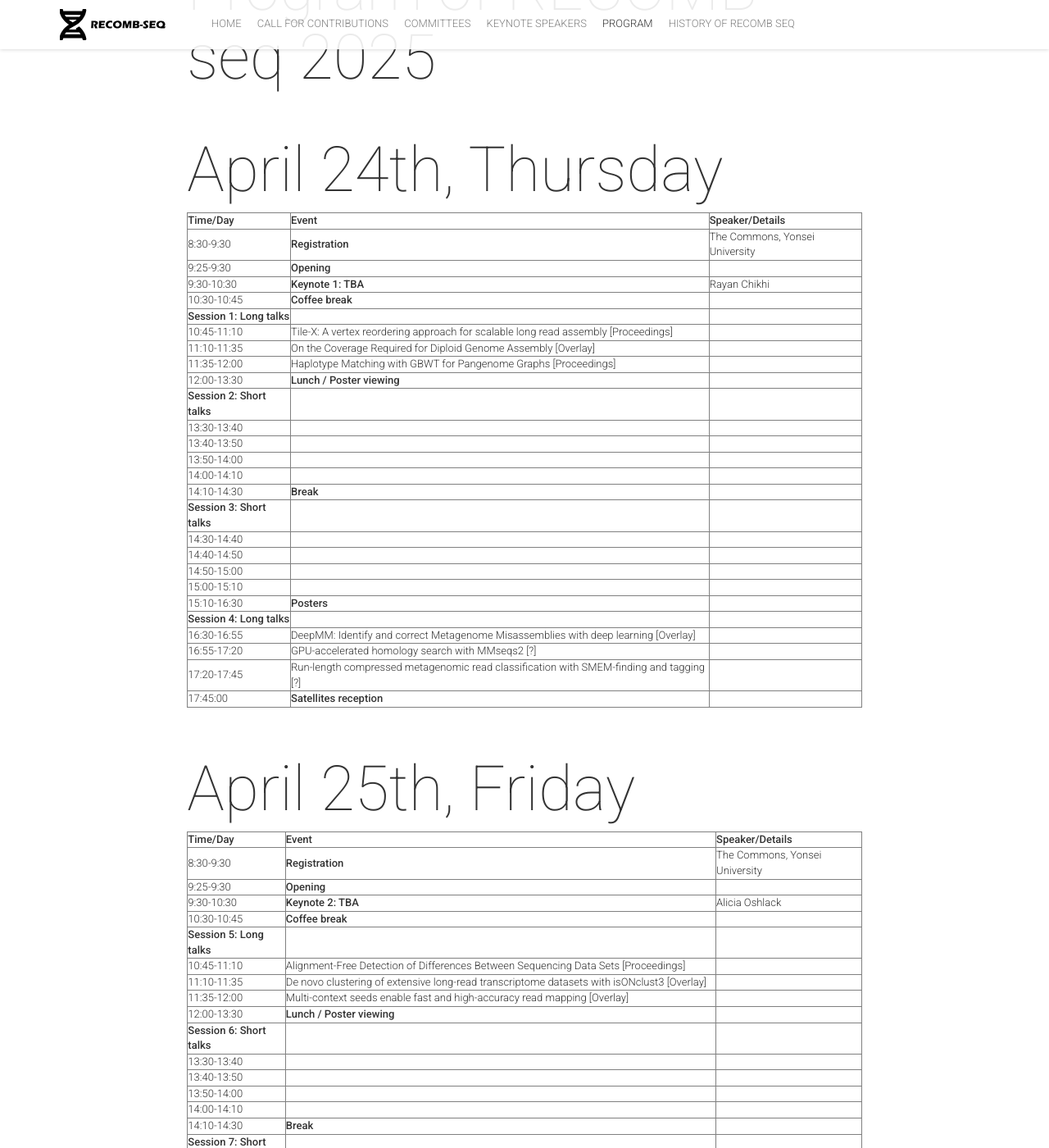
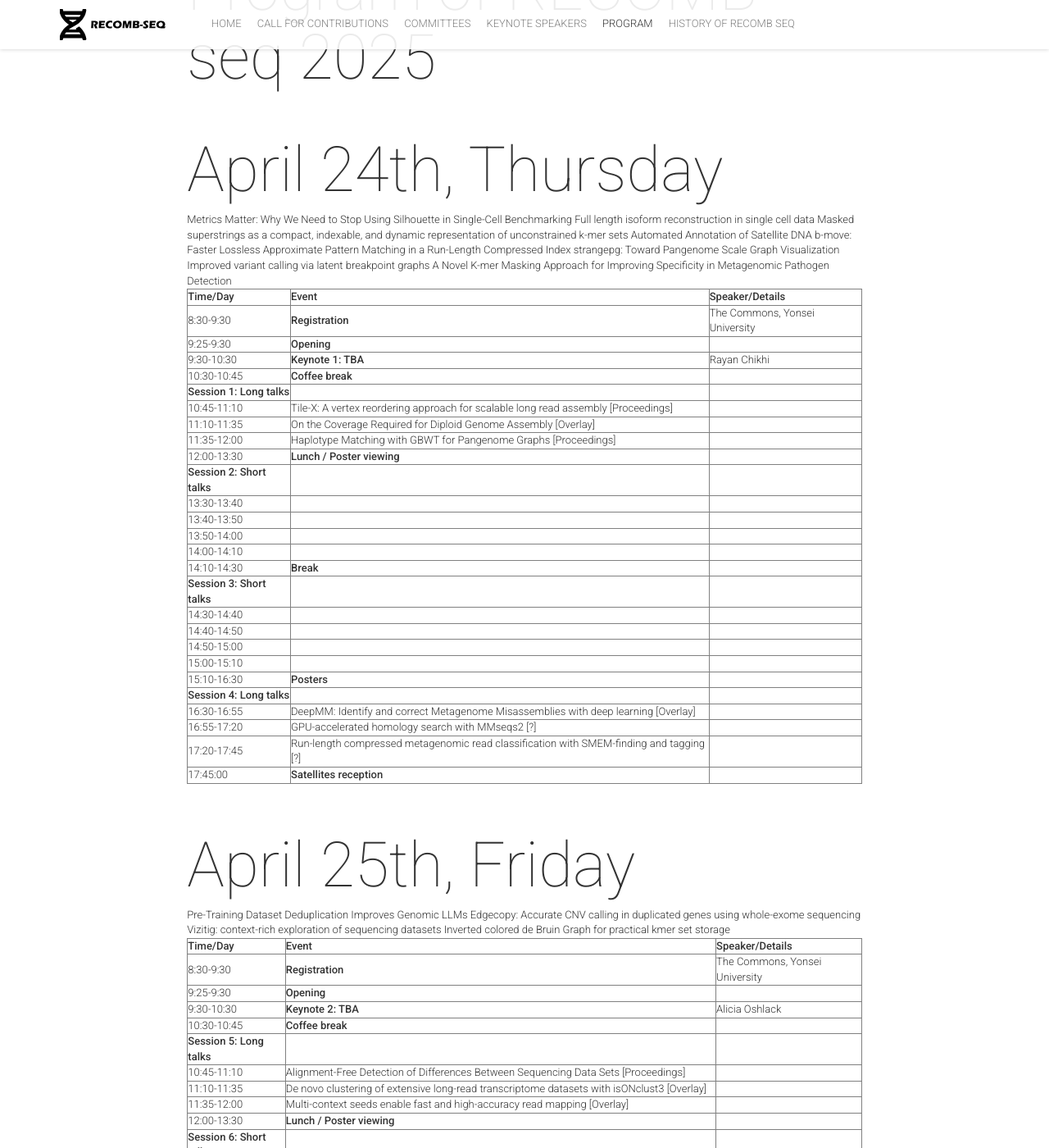
Before and after one commit to recomb-seq/recomb-seq.github.io, a Jekyll site: the page built from schedule.html, in a window 1280 px wide and 1400 px high, scrolled down 533 px. Shown: the whole window at 82% size. Built offline with Jekyll 4.4.1, drawn with Linux system fonts in a browser that asks for light colours; nearby versions of some CDN libraries; comment, search, counter and statistics services are not loaded.

Commit message:
updated program

```diff
--- a/_includes/schedule2025.html
+++ b/_includes/schedule2025.html
@@ -68,21 +68,25 @@
     <tr>
       <td>13:30-13:40</td>
       <td></td>
+            Metrics Matter: Why We Need to Stop Using Silhouette in Single-Cell Benchmarking
       <td></td>
     </tr>
     <tr>
       <td>13:40-13:50</td>
       <td></td>
+      Full length isoform reconstruction in single cell data
       <td></td>
     </tr>
     <tr>
       <td>13:50-14:00</td>
       <td></td>
+      Masked superstrings as a compact, indexable, and dynamic representation of unconstrained k-mer sets
       <td></td>
     </tr>
     <tr>
       <td>14:00-14:10</td>
       <td></td>
+      Automated Annotation of Satellite DNA
       <td></td>
     </tr>
     <tr>
@@ -98,21 +102,25 @@
     <tr>
       <td>14:30-14:40</td>
       <td></td>
+      b-move: Faster Lossless Approximate Pattern Matching in a Run-Length Compressed Index
       <td></td>
     </tr>
     <tr>
       <td>14:40-14:50</td>
       <td></td>
+      strangepg: Toward Pangenome Scale Graph Visualization
       <td></td>
     </tr>
     <tr>
       <td>14:50-15:00</td>
       <td></td>
+      Improved variant calling via latent breakpoint graphs
       <td></td>
     </tr>
     <tr>
       <td>15:00-15:10</td>
       <td></td>
+      A Novel K-mer Masking Approach for Improving Specificity in Metagenomic Pathogen Detection
       <td></td>
     </tr>
     <tr>
@@ -213,21 +221,25 @@
     <tr>
       <td>13:30-13:40</td>
       <td></td>
+      Pre-Training Dataset Deduplication Improves Genomic LLMs
       <td></td>
     </tr>
     <tr>
       <td>13:40-13:50</td>
       <td></td>
+      Edgecopy: Accurate CNV calling in duplicated genes using whole-exome sequencing
       <td></td>
     </tr>
     <tr>
       <td>13:50-14:00</td>
       <td></td>
+      Vizitig: context-rich exploration of sequencing datasets
       <td></td>
     </tr>
     <tr>
       <td>14:00-14:10</td>
       <td></td>
+      Inverted colored de Bruin Graph for practical kmer set storage
       <td></td>
     </tr>
     <tr>
```
